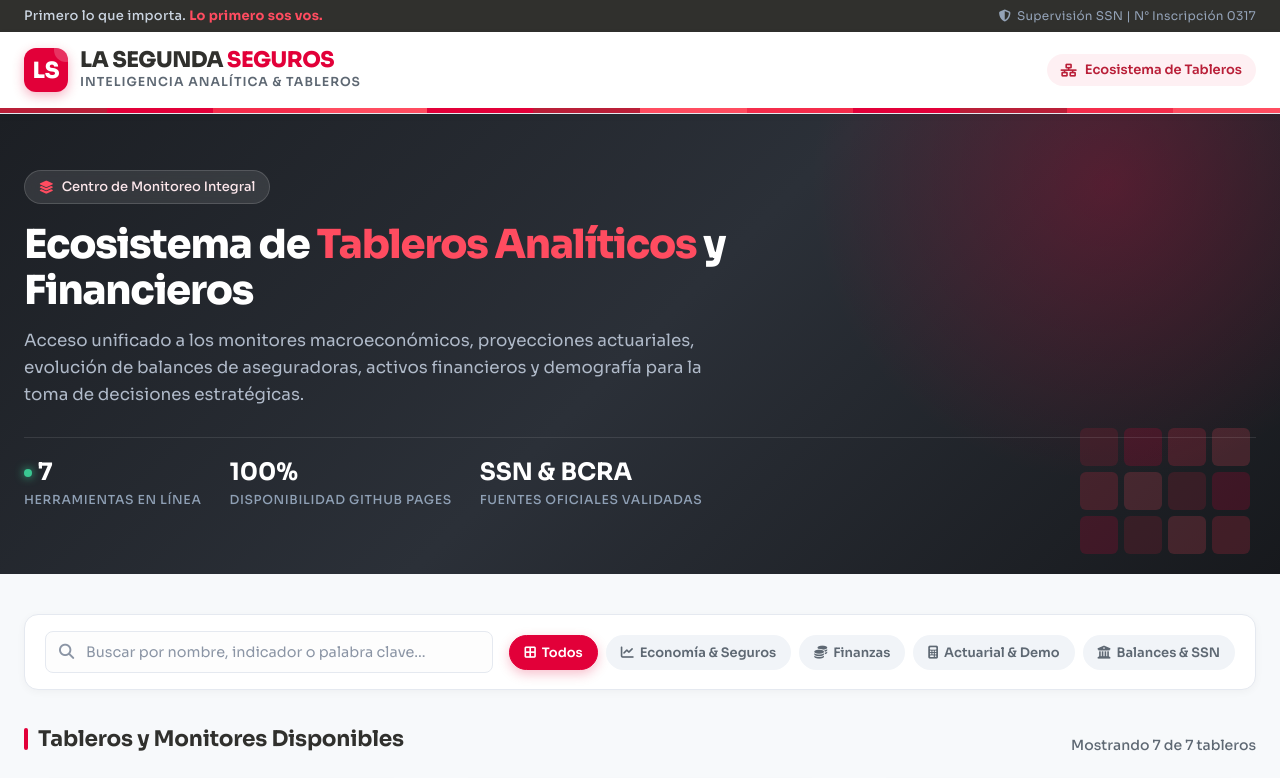
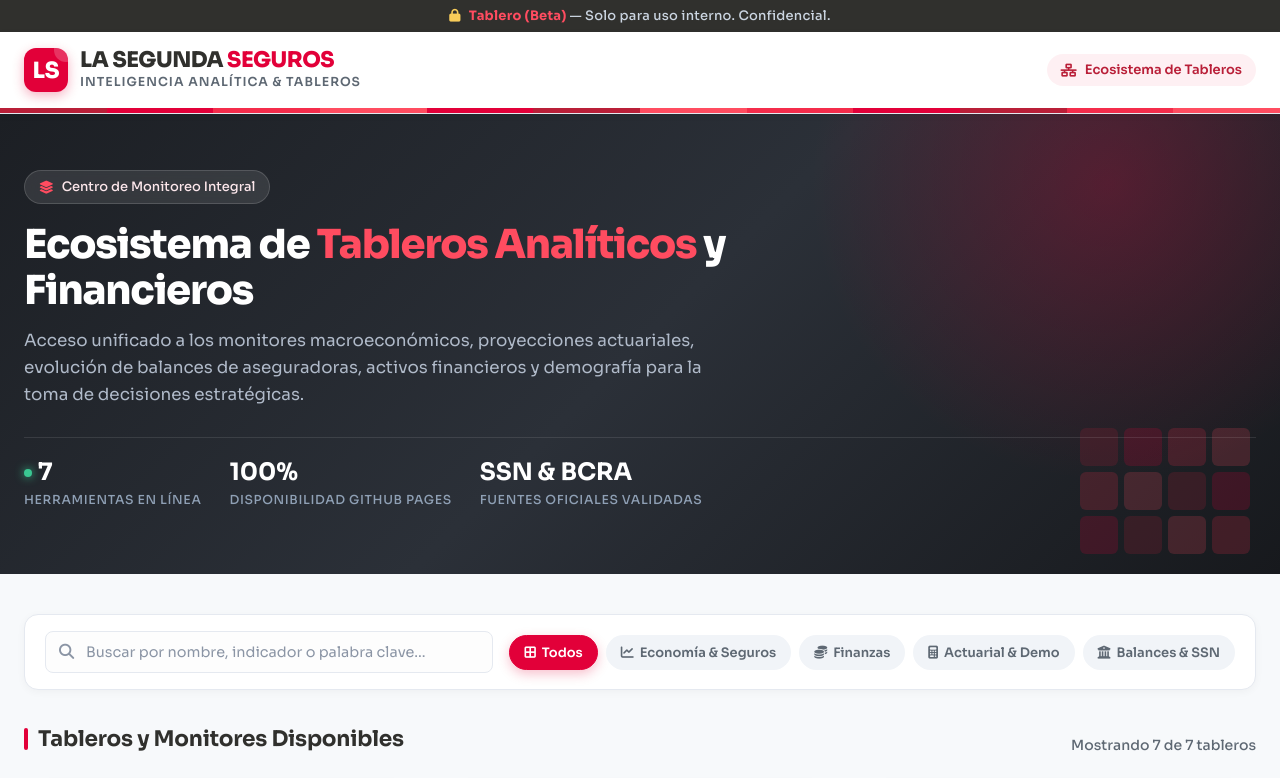
Before and after one commit to GenesisFinal/ecosistema-tableros, a plain HTML site: page index.html in a window 1280 px wide. Shown: the top 778 px of the page. Drawn offline with Linux system fonts and the light colour scheme.

Commit message:
Publicar portal Ecosistema de Tableros (Brandbook La Segunda)

```diff
--- a/index.html
+++ b/index.html
@@ -83,24 +83,24 @@
       font-size: 0.8125rem;
       padding: 6px 24px;
       display: flex;
-      justify-content: space-between;
+      justify-content: center;
       align-items: center;
       letter-spacing: 0.02em;
     }
-    .top-bar .claim {
+    .top-bar-content {
+      display: inline-flex;
+      align-items: center;
+      gap: 8px;
+      color: #cbd5e1;
       font-weight: 500;
-      color: #cbd5e1;
     }
-    .top-bar .claim span {
+    .top-bar-content strong {
       color: var(--ls-red-vibrant);
       font-weight: 700;
     }
-    .top-bar .ssn-badge {
-      display: inline-flex;
-      align-items: center;
-      gap: 6px;
-      color: #94a3b8;
-      font-size: 0.75rem;
+    .top-bar-content i {
+      color: var(--ls-yellow);
+      font-size: 0.8rem;
     }
 
     header.main-header {
@@ -876,14 +876,11 @@
 </head>
 <body>
 
-  <!-- Top Bar Institucional -->
+  <!-- Top Bar Confidencial / Beta -->
   <div class="top-bar">
-    <div class="claim">
-      Primero lo que importa. <span>Lo primero sos vos.</span>
-    </div>
-    <div class="ssn-badge">
-      <i class="fa-solid fa-shield-halved"></i>
-      <span>Supervisión SSN | N° Inscripción 0317</span>
+    <div class="top-bar-content">
+      <i class="fa-solid fa-lock"></i>
+      <span><strong>Tablero (Beta)</strong> &mdash; Solo para uso interno. Confidencial.</span>
     </div>
   </div>
 
```
